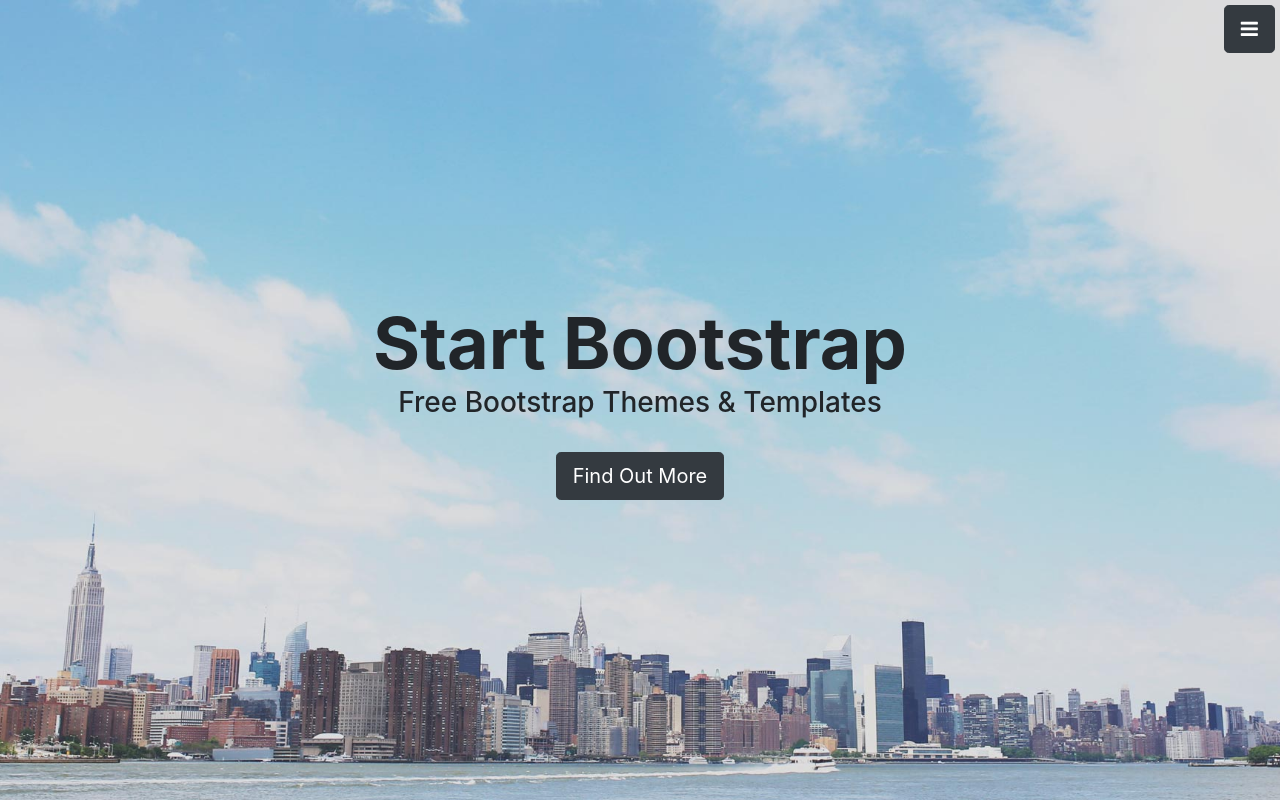
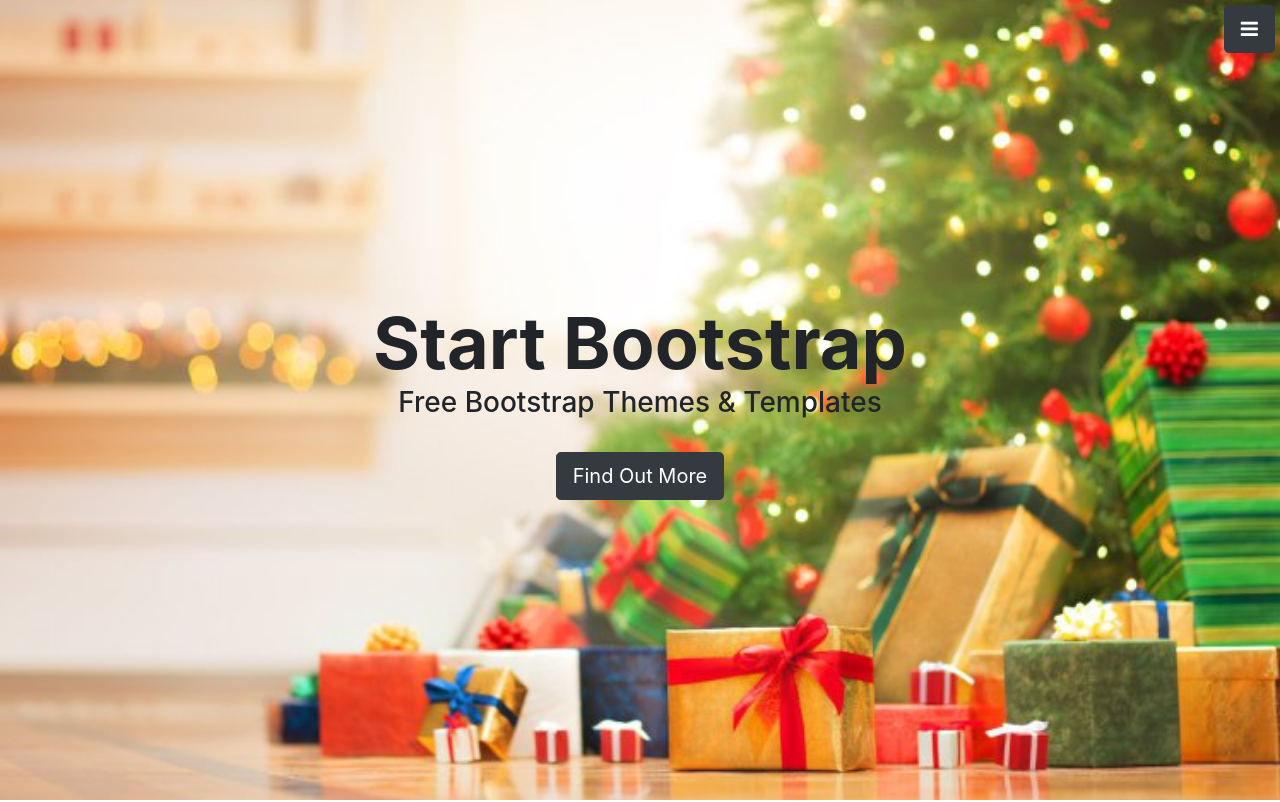
Before and after one commit to erinsussmann/UHacktry2, a website with bundled scripts: page startbootstrap-stylish-portfolio-gh-pages/index.html in a window 1280 px wide. Shown: the top 802 px of the page. Built offline with nearby package versions, Linux system fonts and the light colour scheme.

Commit message:
Made the pretty pics

```diff
--- a/startbootstrap-stylish-portfolio-gh-pages/css/stylish-portfolio.css
+++ b/startbootstrap-stylish-portfolio-gh-pages/css/stylish-portfolio.css
@@ -157,7 +157,7 @@
   display: table;
   width: 100%;
   height: 100%;
-  background: url(../img/bg.jpg) no-repeat center center scroll;
+  background: url(../img/xmas1.jpg) no-repeat center center scroll;
   -webkit-background-size: cover;
   -moz-background-size: cover;
   -o-background-size: cover;
```
Also changed, not shown: startbootstrap-stylish-portfolio-gh-pages/img/xmas1.jpg (added).
